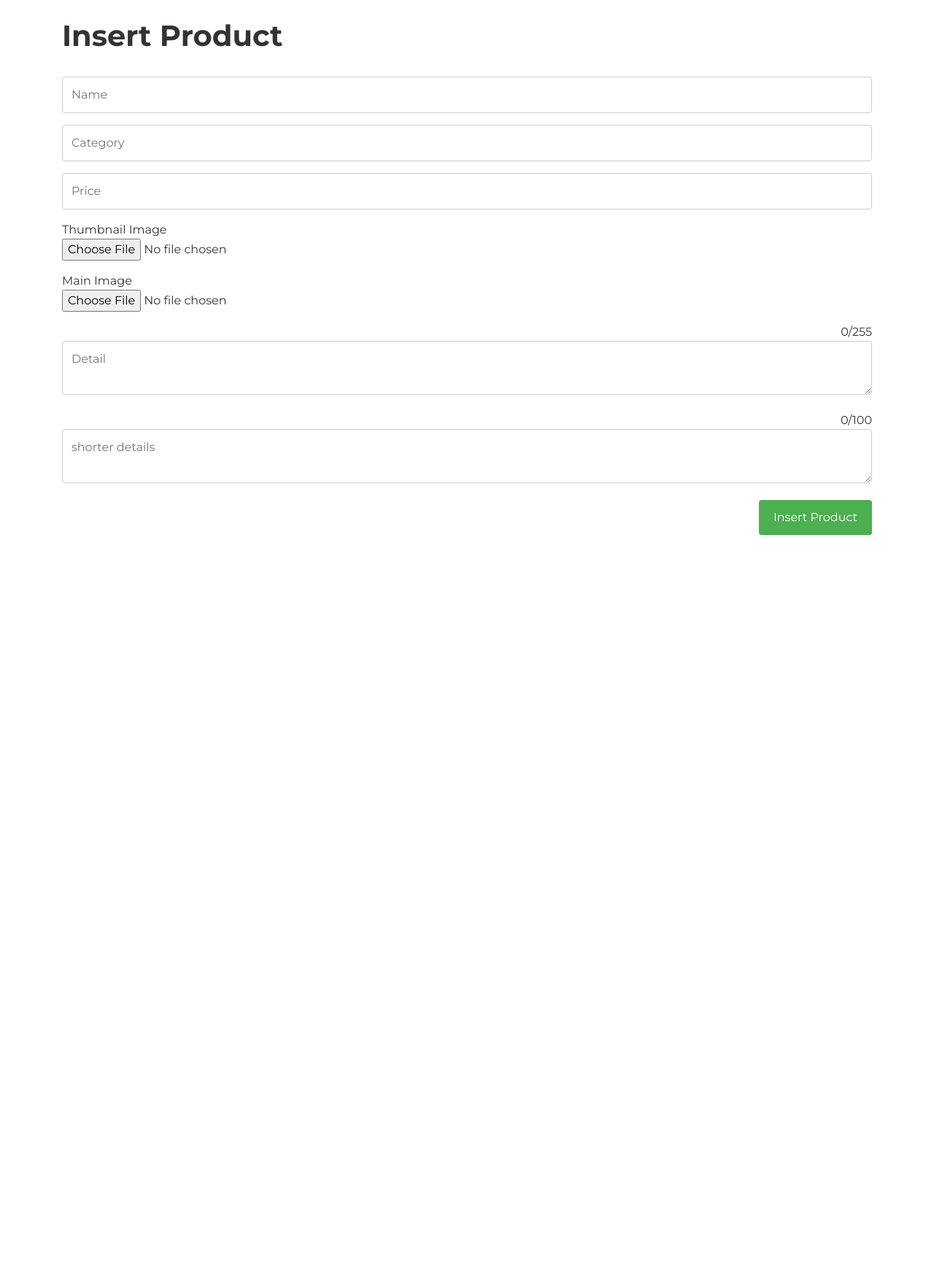
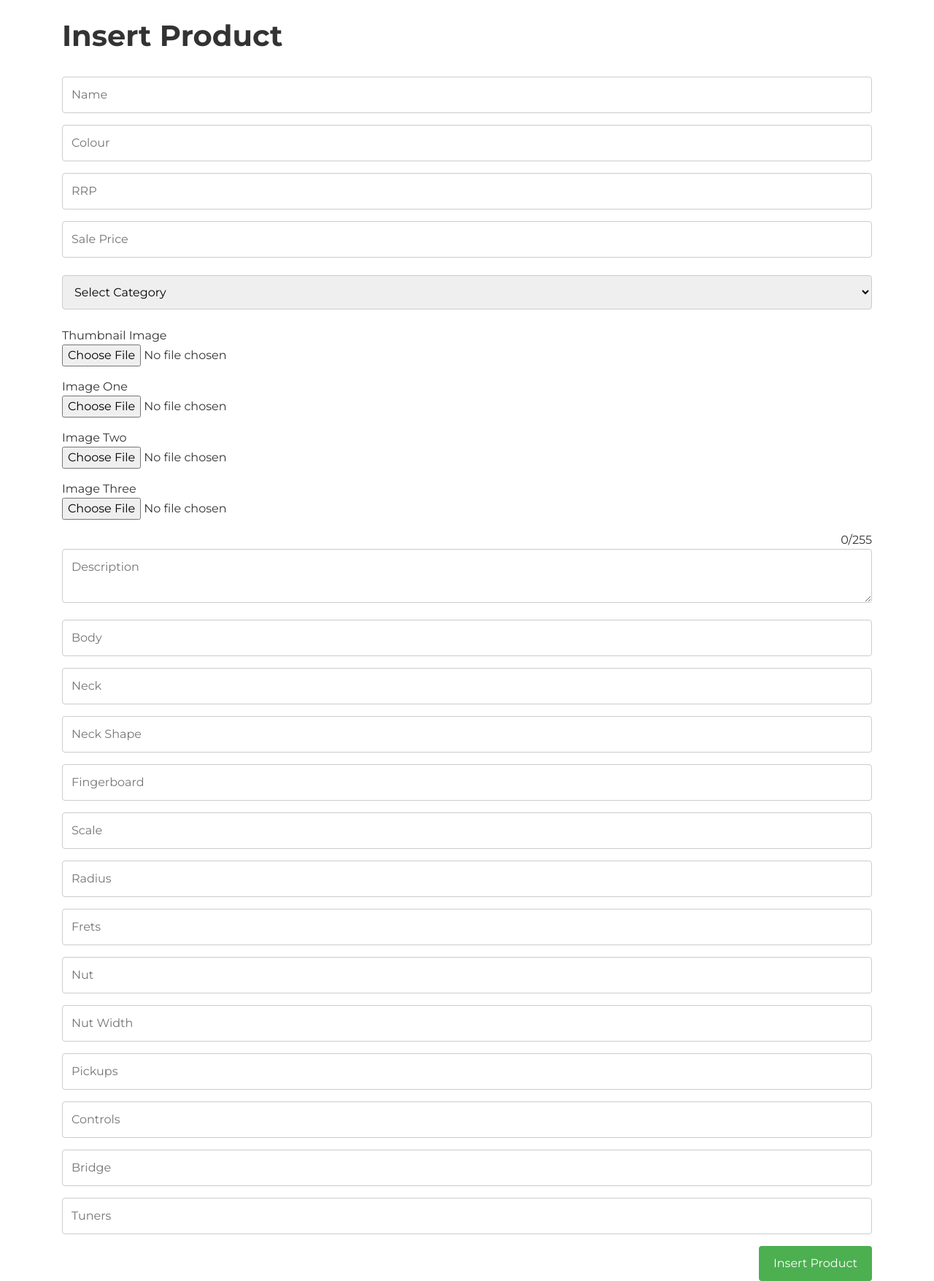
Before and after one commit to allyouneedisdave/ToneEmporium, a PHP site: page /admin.php in a window 1280 px wide. Shown: the part 179-1934 px from the top of the page at 73% size. Before the commit the page ends 912 px from the top, so only its background shows below. Run offline with PHP 8.4, Linux system fonts and the light colour scheme; the visitor is signed in with stand-in values (Sample User, id 1); data that the repository does not hold is empty; some libraries are stand-ins or nearby versions.

Commit message:
Working on mng_content up to line 260. Work through the document and adjust variables so that the admin form will submit the correct values.

```diff
--- a/admin.php
+++ b/admin.php
@@ -49,17 +49,51 @@ include('inc/dynamicBreadcrumbs.php');
         <form method="post" action="/mng/mng_content.php" enctype="multipart/form-data">
             <input type="hidden" name="action" value="insert" /><br>
             <p><input type="text" name="p_name" placeholder="Name" /></p>
-            <p><input type="text" name="p_category" placeholder="Category" /></p>
-            <p><input type="text" name="p_price" placeholder="Price" /></p>
+            <p><input type="text" name="p_colour" placeholder="Colour" /></p>
+            <p><input type="text" name="p_rrp" placeholder="RRP" /></p>
+            <p><input type="text" name="p_sale_price" placeholder="Sale Price" /></p>
+
+            <p>
+                <select name="p_category">
+                    <option disabled selected>Select Category</option>
+                    <option value="Strat Style">Strat Style</option>
+                    <option value="Tele Style">Tele Style</option>
+                    <option value="Single Cutaway">Single Cutaway</option>
+                    <option value="Double Cutaway">Double Cutaway</option>
+                    <option value="Offset">Offset</option>
+                    <option value="Hollow Body">Hollow Body</option>
+                    <option value="Accessories">Accessories</option>
+                </select>
+            </p>
 
             Thumbnail Image
-            <p><input type="file" name="p_detail-thumb" placeholder="Thumbnail Image" /></p>
-            Main Image
-            <p><input type="file" name="p_image" placeholder="Image" /></p>
+            <p><input type="file" name="p_image_thumb" placeholder="Thumbnail Image" /></p>
+            Image One
+            <p><input type="file" name="p_image_one" placeholder="Image" /></p>
+            Image Two
+            <p><input type="file" name="p_image_two" placeholder="Image" /></p>
+            Image Three
+            <p><input type="file" name="p_image_three" placeholder="Image" /></p>
             <div class="float-right"><span id="details-counter">0</span>/255</div>
-            <p><textarea id="item-details" name="p_detail" placeholder="Detail" maxlength="255"></textarea></p>
-            <div class="float-right"><span id="details-counter-short">0</span>/100</div>
-            <p><textarea id="item-details-short" name="p_detail_teaser" placeholder="shorter details"  maxlength="100"></textarea></p>
+            <p><textarea id="item-details" name="p_description" placeholder="Description" maxlength="255"></textarea></p>
+
+             <!--Specifications-->
+
+            <p><input type="text" name="s_body" placeholder="Body" /></p>
+            <p><input type="text" name="s_neck" placeholder="Neck" /></p>
+            <p><input type="text" name="s_neck_shape" placeholder="Neck Shape" /></p>
+            <p><input type="text" name="s_fingerboard" placeholder="Fingerboard" /></p>
+            <p><input type="text" name="s_scale" placeholder="Scale" /></p>
+            <p><input type="text" name="s_radius" placeholder="Radius" /></p>
+            <p><input type="text" name="s_frets" placeholder="Frets" /></p>
+            <p><input type="text" name="s_nut" placeholder="Nut" /></p>
+            <p><input type="text" name="s_nut_width" placeholder="Nut Width" /></p>
+            <p><input type="text" name="s_pickups" placeholder="Pickups" /></p>
+            <p><input type="text" name="s_controls" placeholder="Controls" /></p>
+            <p><input type="text" name="s_bridge" placeholder="Bridge" /></p>
+            <p><input type="text" name="s_tuners" placeholder="Tuners" /></p>
+
+
             <p><input type="submit" value="Insert Product" /></p>
 
         </form>
```
Also changed, not shown: mng/mng_content.php (+65 -6 lines).
